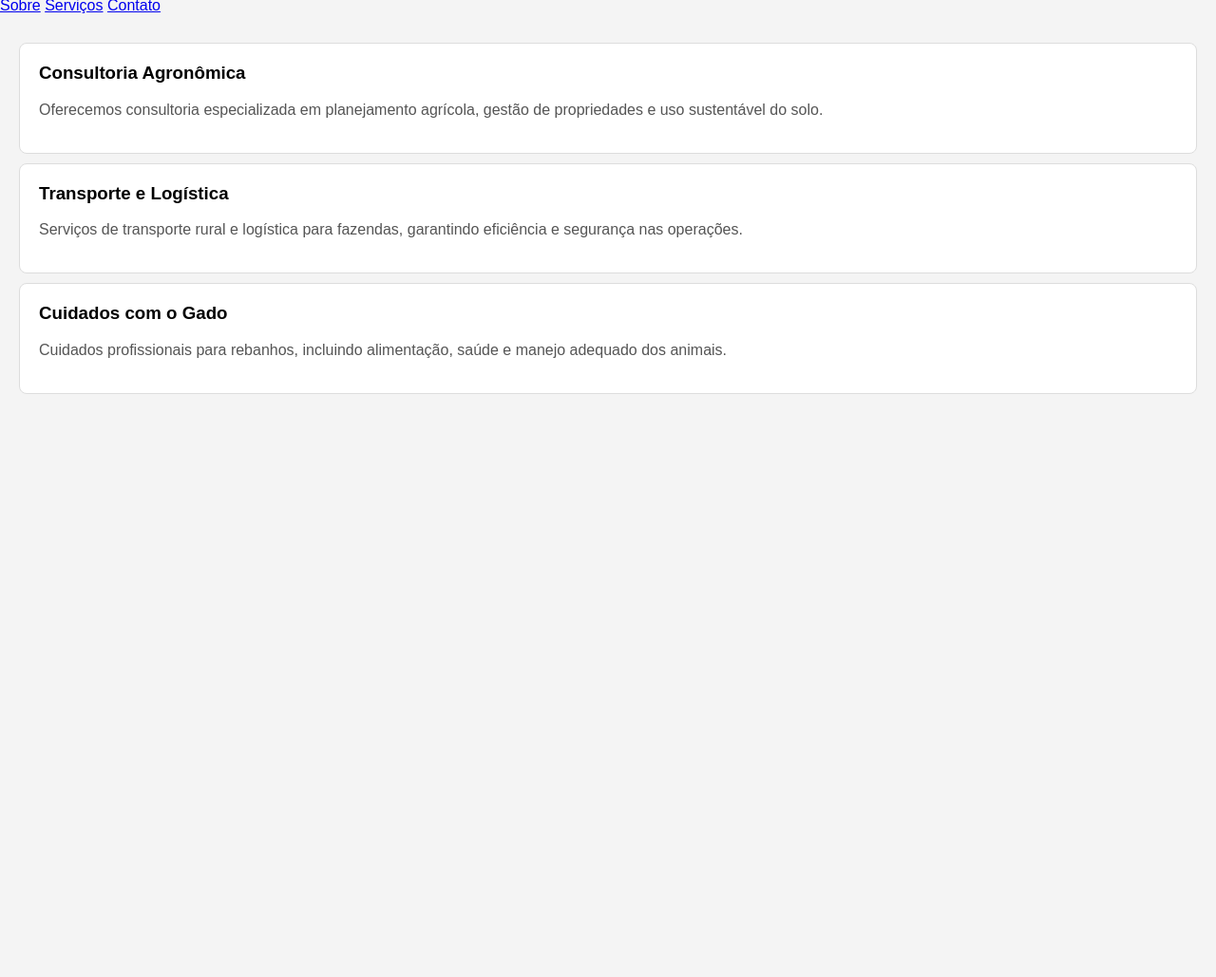
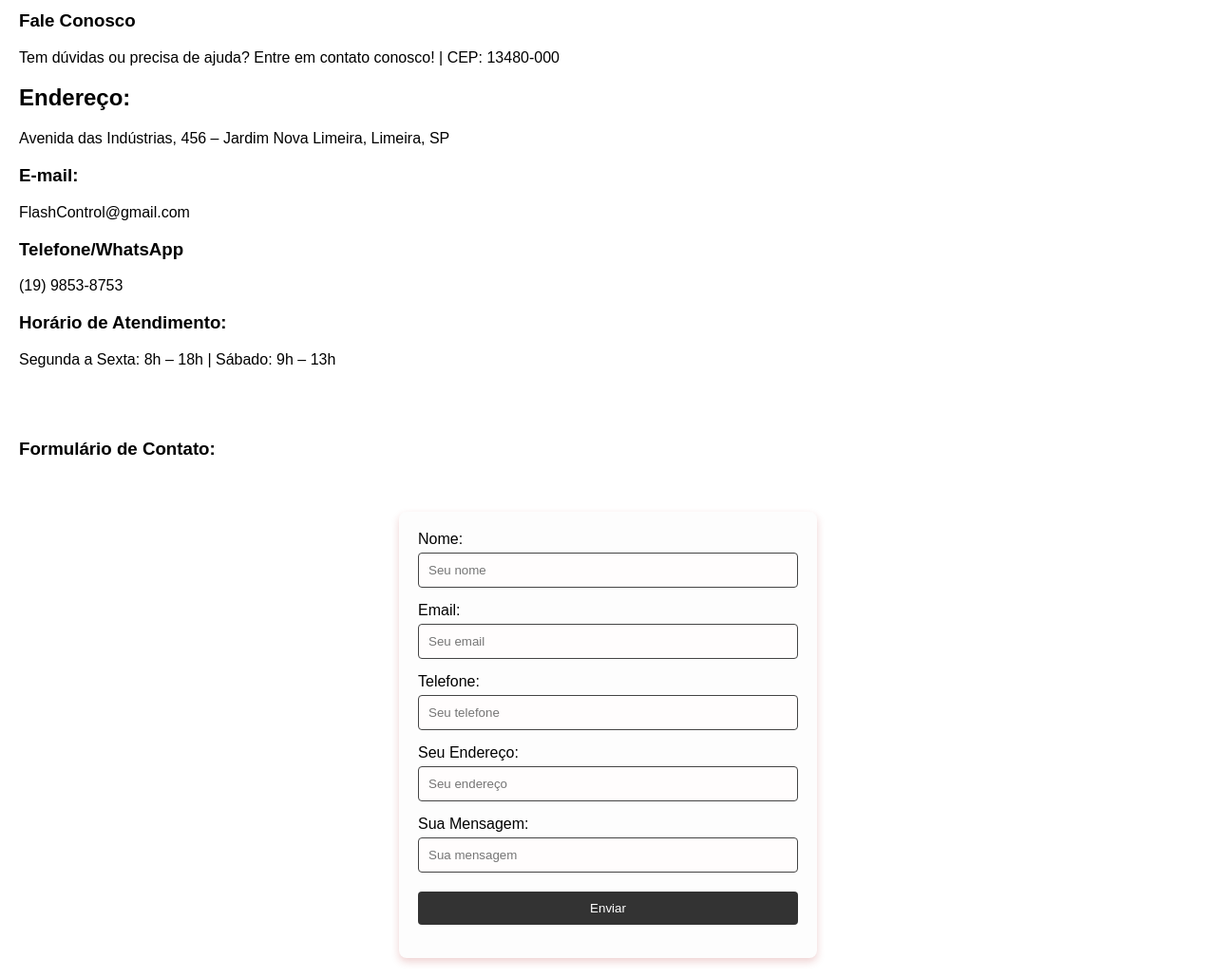
Before and after one commit to LorenzoTEC/FlashControl, a plain HTML site: page contatos.html in a window 1280 px wide. Shown: the part 123-1152 px from the top of the page at 95% size. Before the commit the page ends 800 px from the top, so only its background shows below. Drawn offline with Linux system fonts and the light colour scheme.

Commit message:
commit 4

```diff
--- a/contatos.html
+++ b/contatos.html
@@ -1,46 +1,99 @@
 <!DOCTYPE html>
 <html lang="pt-br">
+
 <head>
     <meta charset="UTF-8">
     <meta name="viewport" content="width=device-width, initial-scale=1.0">
-    <title>Serviços</title>
+    <title>Contatos</title>
     <link rel="stylesheet" href="index.html">
     <style>
         body {
             font-family: Arial, sans-serif;
             margin: 0;
             padding: 0;
-            background-color: #f4f4f4;
         }
-        .header {
+
+        .navbar {
             background-color: #333;
+            overflow: hidden;
+        }
+
+        .navbar a {
+            float: left;
+            display: block;
             color: white;
             text-align: center;
-            padding: 20px;
+            padding: 14px 20px;
+            text-decoration: none;
         }
+
+        .navbar a:hover {
+            background-color: #ddd;
+            color: black;
+        }
+
         .container {
             padding: 20px;
         }
-        .service-card {
-            background-color: white;
-            border: 1px solid #ddd;
-            padding: 20px;
+        .flash {
+            padding:20px;
+        }
+
+        .service-list {
+            list-style-type: none;
+            padding: 0;
+        }
+
+        .service-list li {
+            background-color: #f4f4f4;
             margin: 10px 0;
+            padding: 15px;
             border-radius: 8px;
         }
-        .service-card h3 {
-            margin-top: 0;
+
+        input[type="submit"] {
+            width: auto;
+            padding: 10px 20px;
+            background-color: #333;
+            color: white;
+            border: none;
+            border-radius: 4px;
+            cursor: pointer;
+            transition: background-color 0.3s ease;
         }
-        .service-card p {
-            color: #555;
+
+        input,
+        textarea {
+            padding: 10px;
+            margin-top: 5px;
+            margin-bottom: 15px;
+            width: 100%;
+            box-sizing: border-box;
+            border-radius: 4px;
+            border: 1px solid #444;
+            background-color: #fffdfd;
+            color: rgb(0, 0, 0);
         }
+
+        form {
+            display: flex;
+            flex-direction: column;
+            max-width: 400px;
+            margin: 0 auto;
+            background-color: #fdfdfd;
+            padding: 20px;
+            border-radius: 8px;
+            box-shadow: 0 4px 8px rgba(176, 29, 29, 0.2);
+        }
+
+        .countainer {
+            padding: 0px 30px;
+        }
+
     </style>
 </head>
+
 <body>
-
-    <div class="header">
-        <h1>Serviços</h1>
-    </div>
 
     <div class="navbar">
         <a href="index.html">Sobre</a>
@@ -49,19 +102,58 @@
     </div>
 
     <div class="container">
+        <h2>Contatos:</h2>
         <div class="service-card">
-            <h3>Consultoria Agronômica</h3>
-            <p>Oferecemos consultoria especializada em planejamento agrícola, gestão de propriedades e uso sustentável do solo.</p>
+            <h3>Fale Conosco</h3>
+            <p>Tem dúvidas ou precisa de ajuda? Entre em contato conosco! | CEP: 13480-000</p>
         </div>
         <div class="service-card">
-            <h3>Transporte e Logística</h3>
-            <p>Serviços de transporte rural e logística para fazendas, garantindo eficiência e segurança nas operações.</p>
+            <h2>Endereço:</h3>
+            <p>Avenida das Indústrias, 456 – Jardim Nova Limeira, Limeira, SP</p>
         </div>
         <div class="service-card">
-            <h3>Cuidados com o Gado</h3>
-            <p>Cuidados profissionais para rebanhos, incluindo alimentação, saúde e manejo adequado dos animais.</p>
+            <h3>E-mail:</h3>
+            <p>FlashControl@gmail.com
+
+            </p>
+        </div>
+        <div class="service-card">
+            <h3>Telefone/WhatsApp</h3>
+            <p>(19) 9853-8753</p>
+
+            <div class="service-card">
+                <h3>Horário de Atendimento:</h3>
+
+                <p>Segunda a Sexta: 8h – 18h | Sábado: 9h – 13h</p>
+            </div>
         </div>
     </div>
+    <main>
+        <section class="flash">
+          <h3> Formulário de Contato:</h3>
+            <br> </br>
+            <form action="enviar-formulario.html" method="get" target="_blank">
+                <label for="nome">Nome:</label>
+
+                <input type="text" id="nome" name="nome" placeholder="Seu nome" required>
+
+                <label for="email">Email:</label>
+                <input type="email" id="email" name="email" placeholder="Seu email" required>
+
+                <label for="telefone">Telefone:</label>
+                <input type="tel" id="telefone" name="telefone" placeholder="Seu telefone">
+
+                <label for="email">Seu Endereço:</label>
+                <input type="email" id="email" name="email" placeholder="Seu endereço" required>
+
+                <label for="email">Sua Mensagem:</label>
+                <input type="email" id="email" name="email" placeholder="Sua mensagem" required>
+
+                <input type="submit" value="Enviar">
+            </form>
+        </section>
+    </main>
 
 </body>
+
 </html>
--- a/index.html
+++ b/index.html
@@ -39,19 +39,17 @@
             color: white;
             text-align: center;
             padding: 10px;
-            position: absolute;
+
             bottom: 0;
             width: 100%;
         }
     </style>
-
 </head>
 <body>
     <header>
         <h1>FlashControl Consultoria Empresarial</h1>
         <p>Transformando Micro e Grandes Empresas</p>
     </header>
-
     <nav>
         <a href="index.html">Sobre</a>
         <a href="serviços.html">Serviços</a>
@@ -70,9 +68,9 @@
         </ul>
     </div>
     <div class="container" id="contato">
-        <h2>Contato</h2>
-        <p>Email: Flashcontrol@consultoria.com</p>
-        <p>Telefone: (11) 99999-9999</p>
+        <h2>insira algo aqui</h2>
+        <p>a</p>
+        <p>a</p>
     </div>
     <footer>
         <p>&copy; 2025 Flashcontrol Consultoria Empresarial - Todos os direitos reservados.</p>
```
Also changed, not shown: serviços.html (+5 -6 lines).
